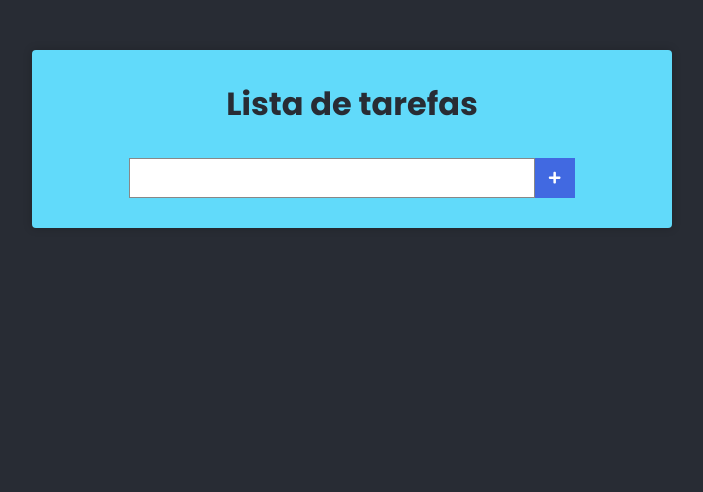
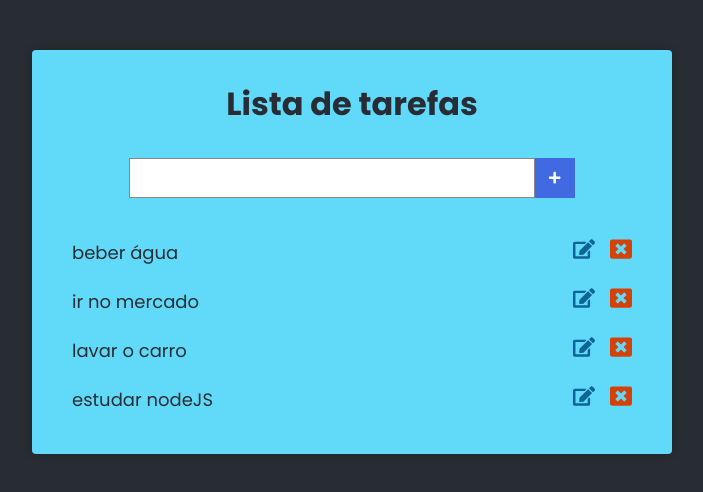
Before and after one commit to JuniorPaula/todolist, a React (Create React App) app: page / in a window 1280 px wide. Shown: the top 492 px of the page, without its empty margins (288-991 px from the left). Built offline with nearby package versions, Linux system fonts and the light colour scheme.

Commit message:
styling tasks list

```diff
--- a/src/components/Main.css
+++ b/src/components/Main.css
@@ -38,3 +38,36 @@
   justify-content: center;
   align-items: center;
 }
+
+.tasks {
+  margin-top: 30px;
+}
+
+.tasks li {
+  display: flex;
+  justify-content: space-between;
+  align-items: center;
+  padding: 10px;
+  font-size: 18px;
+  color: #282c34;
+  cursor: pointer;
+  transition: .3s;
+}
+
+.tasks li:hover {
+  color: #fff;
+  background-color: royalblue;
+}
+
+.tasks li .edit {
+  margin-right: 15px;
+  color: #0e6496;
+  font-size: 22px;
+  cursor: pointer;
+}
+
+.tasks li .delete {
+  color: #d34309;
+  font-size: 22px;
+  cursor: pointer;
+}
--- a/src/components/Main.js
+++ b/src/components/Main.js
@@ -2,6 +2,9 @@ import React, { Component } from 'react';
 
 // form
 import { FaPlus } from 'react-icons/fa';
+
+// tasks
+import { FaEdit, FaWindowClose } from 'react-icons/fa';
 
 import './Main.css';
 
@@ -10,6 +13,12 @@ export default class Main extends Component {
   /** método responsável por mudar o estado */
   state = {
     newTask: '',
+    tasks: [
+      'beber água',
+      'ir no mercado',
+      'lavar o carro',
+      'estudar nodeJS',
+    ],
   }
 
   /** método responsável por capturar a mudaça no input */
@@ -21,7 +30,7 @@ export default class Main extends Component {
 
   /** método responsável por renderizar o jsx */
   render() {
-    const { newTask } = this.state;
+    const { newTask, tasks } = this.state;
 
     return (
       <div className="main">
@@ -37,6 +46,19 @@ export default class Main extends Component {
             <FaPlus />
           </button>
         </form>
+
+        <ul className="tasks">
+          {tasks.map((task) => (
+            <li key={task}>
+              {task}
+              <div>
+                <FaEdit className="edit" title="editar" />
+                <FaWindowClose className="delete" title="excluir" />
+              </div>
+            </li>
+
+          ))}
+        </ul>
       </div>
     );
   }
```
